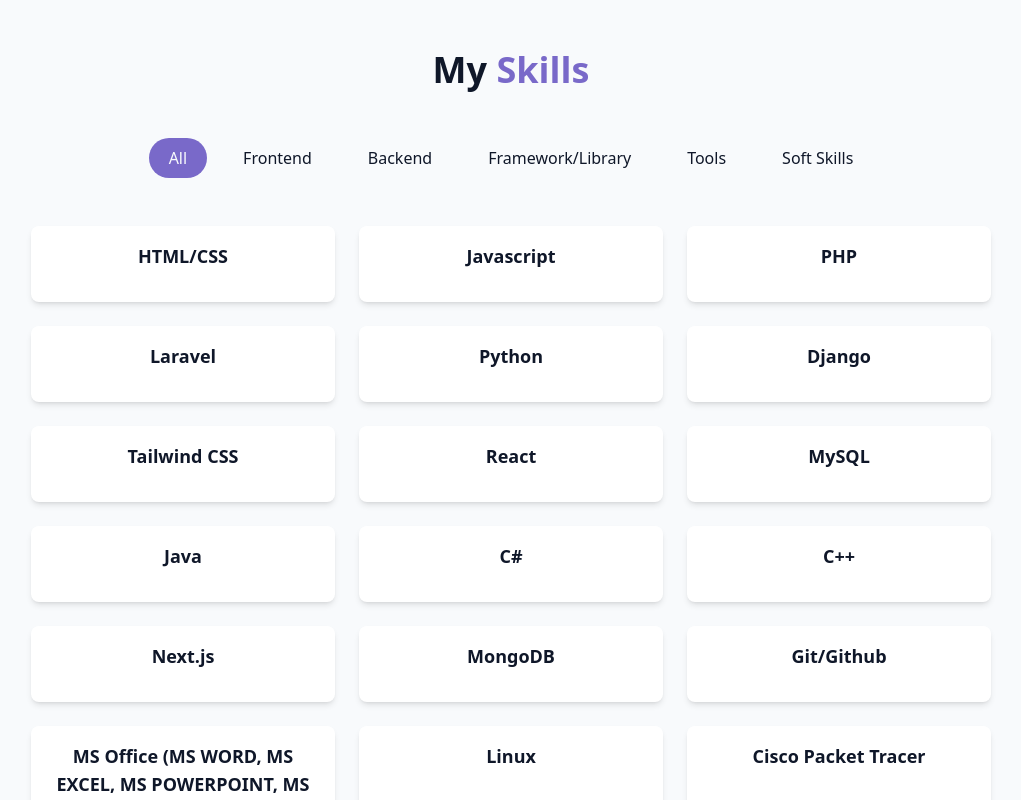
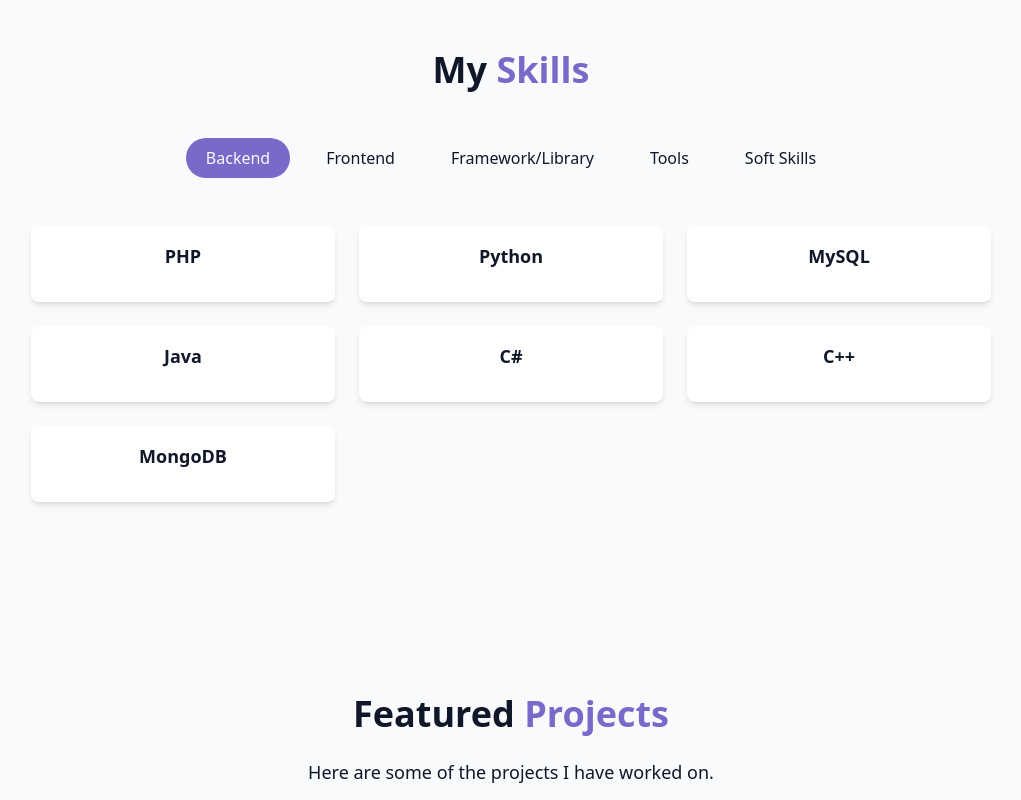
Before and after one commit to prajwolk09/PortfolioWebsite-React, a React (Vite) app: page / in a window 1280 px wide. Shown: the part 1700-2500 px from the top of the page, without its empty margins (129-1150 px from the left). Built offline with nearby package versions, Linux system fonts and the light colour scheme.

Commit message:
Adjusted skill section visibility

```diff
--- a/src/components/SkillsSection.jsx
+++ b/src/components/SkillsSection.jsx
@@ -28,13 +28,13 @@ const skills = [
     { name: "Leadership",category: "soft skills" },
 ];
 
-const categories = ['all', 'frontend', 'backend', 'framework/library', 'tools', 'soft skills'];
+const categories = ['backend', 'frontend', 'framework/library', 'tools', 'soft skills'];
 
 export const SkillsSection = () => {
-  const [activeCategory, setActiveCategory] = useState('all');
+  const [activeCategory, setActiveCategory] = useState('backend');
 
   const filteredSkills = skills.filter(
-    (skill) => activeCategory === 'all' || skill.category === activeCategory
+    (skill) => skill.category === activeCategory
   );
 
   return (
```
